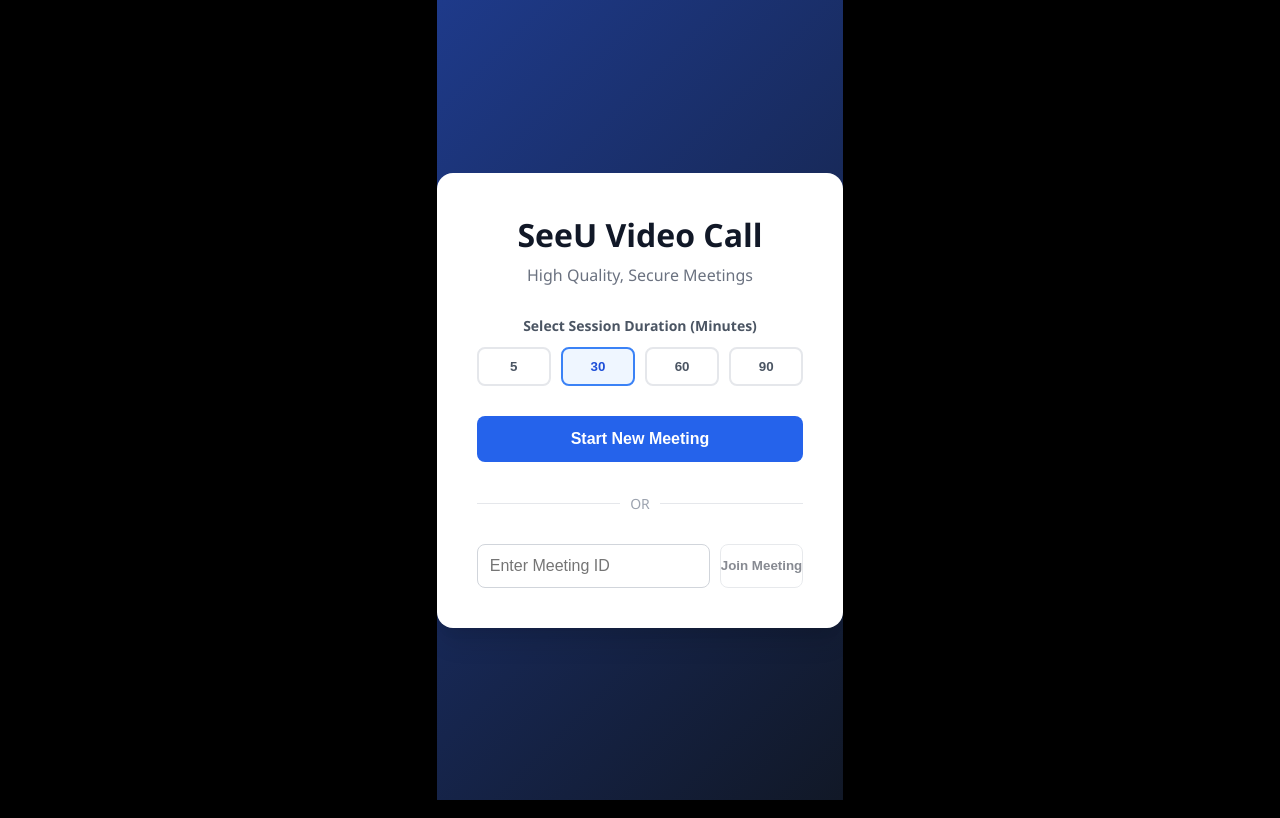
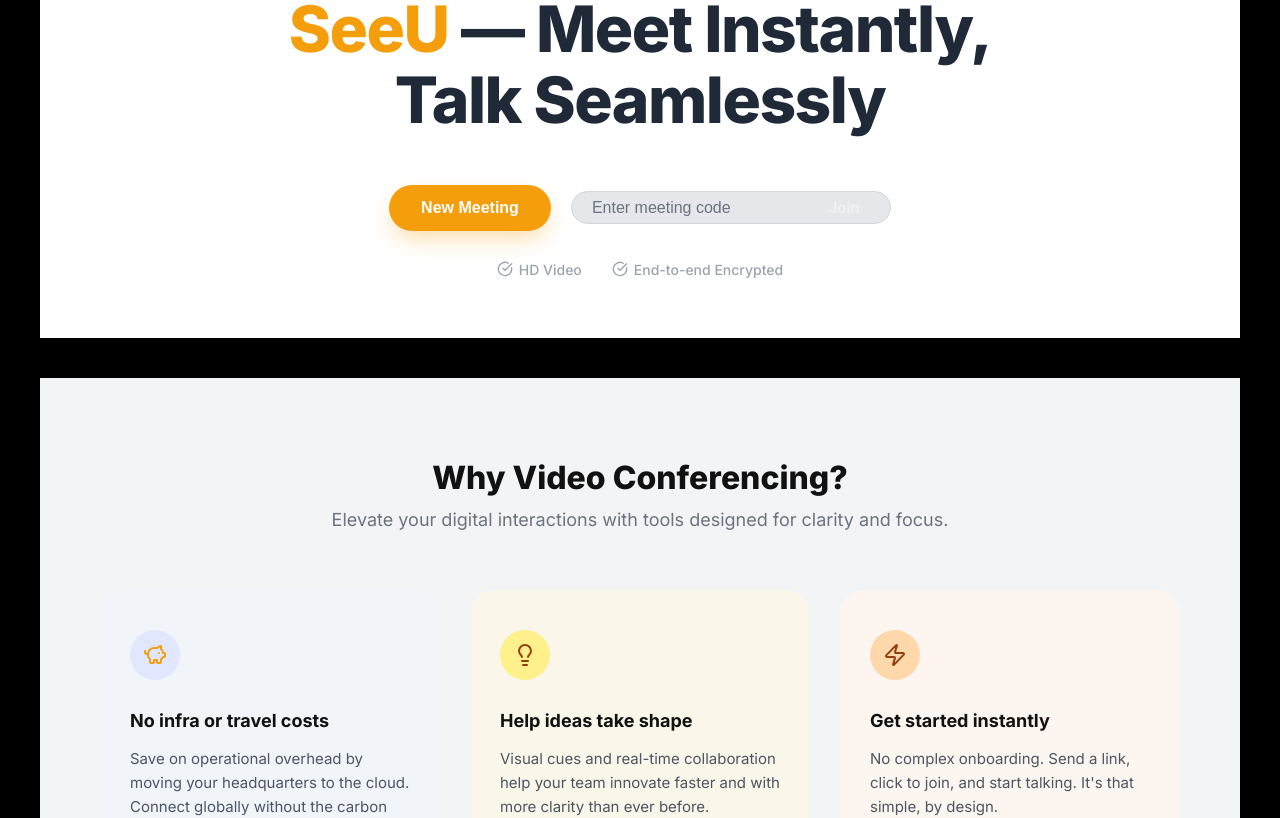
Before and after one commit to Anirudh-Chakraborty/Seeu-VideoCall, a React (Vite) app in the folder frontend/: page / in a window 1280 px wide. Shown: the top 818 px of the page. Built offline with nearby package versions, Linux system fonts and the light colour scheme.

Commit message:
Landing page work started

```diff
--- a/frontend/src/components/LandingPage.jsx
+++ b/frontend/src/components/LandingPage.jsx
@@ -1,14 +1,16 @@
 import React, { useState } from 'react';
 import { useNavigate } from 'react-router-dom';
 import { createMeeting, joinMeeting } from '../utils/api';
+import { CheckCircle, PiggyBank, Lightbulb, Zap } from 'lucide-react';
 import '../styles/LandingPage.css';
 
 const LandingPage = () => {
   const [meetingId, setMeetingId] = useState('');
-  const [duration, setDuration] = useState(30);
   const [isJoining, setIsJoining] = useState(false);
   const [error, setError] = useState('');
   const navigate = useNavigate();
+
+  const duration = 30; // Defaulting duration as per new UI
 
   const handleCreate = async () => {
     setIsJoining(true);
@@ -45,61 +47,89 @@
     }
   };
 
-  const durations = [5, 30, 60, 90];
+  return (
+    <div className="landing-wrapper">
+      {/* Navbar */}
+      <nav className="navbar">
+        <div className="logo-section">
+          <h2>SeeU</h2>
+        </div>
+        <div className="nav-links">
+          <a href="#" className="active">Meetings</a>
+          <a href="#">Recordings</a>
+          <a href="#">Schedule</a>
+        </div>
+        <div className="nav-actions">
+          <button className="nav-btn" onClick={handleCreate} disabled={isJoining}>New Meeting</button>
+        </div>
+      </nav>
 
-  return (
-    <div className="landing-container">
-      <div className="landing-card">
-        <h1>SeeU Video Call</h1>
-        <p className="subtitle">High Quality, Secure Meetings</p>
+      {/* Hero Section */}
+      <main className="hero-section">
+        <h1 className="hero-title">
+          <span className="brand-highlight">SeeU</span> — Meet Instantly, Talk Seamlessly
+        </h1>
 
         {error && <div className="error-alert">{error}</div>}
 
-        <div className="duration-selector">
-          <h3>Select Session Duration (Minutes)</h3>
-          <div className="duration-buttons">
-            {durations.map((mins) => (
-              <button
-                key={mins}
-                className={duration === mins ? 'selected' : ''}
-                onClick={() => setDuration(mins)}
-              >
-                {mins}
-              </button>
-            ))}
+        <div className="hero-actions">
+          <button className="primary-hero-btn" onClick={handleCreate} disabled={isJoining}>
+            New Meeting
+          </button>
+
+          <div className="join-input-group">
+            <input
+              type="text"
+              placeholder="Enter meeting code"
+              value={meetingId}
+              onChange={(e) => setMeetingId(e.target.value)}
+              onKeyDown={(e) => { if(e.key === 'Enter') handleJoin() }}
+            />
+            <button className="join-btn" onClick={handleJoin} disabled={isJoining || !meetingId}>
+              Join
+            </button>
           </div>
         </div>
 
-        <div className="actions">
-          <div className="create-section">
-            <button
-              className="primary-btn"
-              onClick={handleCreate}
-              disabled={isJoining}
-            >
-              Start New Meeting
-            </button>
+        <div className="hero-badges">
+          <span><CheckCircle size={16} /> HD Video</span>
+          <span><CheckCircle size={16} /> End-to-end Encrypted</span>
+        </div>
+      </main>
+
+      {/* Features Section */}
+      <section className="features-section">
+        <div className="features-header">
+          <h2>Why Video Conferencing?</h2>
+          <p>Elevate your digital interactions with tools designed for clarity and focus.</p>
+        </div>
+
+        <div className="features-grid">
+          <div className="feature-card bg-blue">
+            <div className="icon-wrapper circle-blue">
+              <PiggyBank className="icon-orange" size={24} />
+            </div>
+            <h3>No infra or travel costs</h3>
+            <p>Save on operational overhead by moving your headquarters to the cloud. Connect globally without the carbon footprint.</p>
           </div>
 
-          <div className="divider"><span>OR</span></div>
+          <div className="feature-card bg-yellow">
+            <div className="icon-wrapper circle-yellow">
+              <Lightbulb className="icon-brown" size={24} />
+            </div>
+            <h3>Help ideas take shape</h3>
+            <p>Visual cues and real-time collaboration help your team innovate faster and with more clarity than ever before.</p>
+          </div>
 
-          <div className="join-section">
-            <input
-              type="text"
-              placeholder="Enter Meeting ID"
-              value={meetingId}
-              onChange={(e) => setMeetingId(e.target.value)}
-            />
-            <button
-              className="secondary-btn"
-              onClick={handleJoin}
-              disabled={isJoining || !meetingId}
-            >
-              Join Meeting
-            </button>
+          <div className="feature-card bg-orange">
+             <div className="icon-wrapper circle-orange">
+              <Zap className="icon-brown" size={24} />
+            </div>
+            <h3>Get started instantly</h3>
+            <p>No complex onboarding. Send a link, click to join, and start talking. It's that simple, by design.</p>
           </div>
         </div>
-      </div>
+      </section>
     </div>
   );
 };
--- a/frontend/src/styles/LandingPage.css
+++ b/frontend/src/styles/LandingPage.css
@@ -1,171 +1,341 @@
-.landing-container {
+@import url('https://fonts.googleapis.com/css2?family=Inter:wght@400;500;600;700;800&display=swap');
+
+body {
+  margin: 0;
+  font-family: 'Inter', -apple-system, BlinkMacSystemFont, 'Segoe UI', Roboto, Helvetica, Arial, sans-serif;
+  background-color: #fafafa;
+}
+
+.landing-wrapper {
+  display: flex;
+  flex-direction: column;
   min-height: 100vh;
+  width: 100%;
+}
+
+/* Navbar */
+.navbar {
   display: flex;
+  justify-content: space-between;
+  align-items: center;
+  padding: 20px 5%;
+  background: white;
+  margin-bottom: 20px;
+}
+
+.logo-section h2 {
+  font-size: 24px;
+  font-weight: 800;
+  margin: 0;
+  color: #111;
+  letter-spacing: -0.5px;
+}
+
+.nav-links {
+  display: flex;
+  gap: 30px;
+}
+
+.nav-links a {
+  text-decoration: none;
+  font-weight: 500;
+  font-size: 15px;
+  color: #6b7280;
+  position: relative;
+  transition: color 0.2s ease;
+}
+
+.nav-links a:hover {
+  color: #111;
+}
+
+.nav-links a.active {
+  color: #f59e0b;
+}
+
+.nav-links a.active::after {
+  content: '';
+  position: absolute;
+  bottom: -4px;
+  left: 0;
+  width: 100%;
+  height: 2px;
+  background-color: #f59e0b;
+  border-radius: 2px;
+}
+
+.nav-btn {
+  background-color: #f59e0b;
+  color: white;
+  border: none;
+  border-radius: 50px;
+  padding: 10px 24px;
+  font-weight: 600;
+  font-size: 15px;
+  cursor: pointer;
+  transition: transform 0.2s, background-color 0.2s;
+}
+
+.nav-btn:hover {
+  background-color: #d97706;
+  transform: translateY(-1px);
+}
+
+.nav-btn:disabled {
+  opacity: 0.7;
+  cursor: not-allowed;
+}
+
+/* Hero Section */
+.hero-section {
+  flex: 1;
+  display: flex;
+  flex-direction: column;
   align-items: center;
   justify-content: center;
-  background: linear-gradient(135deg, #1e3a8a 0%, #111827 100%);
-  font-family: 'Segoe UI', Tahoma, Geneva, Verdana, sans-serif;
+  text-align: center;
+  padding: 60px 5%;
+  background: white;
 }
 
-.landing-card {
-  background: white;
-  padding: 40px;
-  border-radius: 16px;
-  box-shadow: 0 20px 25px -5px rgba(0, 0, 0, 0.1), 0 10px 10px -5px rgba(0, 0, 0, 0.04);
-  width: 100%;
-  max-width: 480px;
-  text-align: center;
+.hero-title {
+  font-size: 64px;
+  font-weight: 800;
+  color: #1f2937;
+  max-width: 800px;
+  line-height: 1.1;
+  margin-bottom: 50px;
+  letter-spacing: -1.5px;
 }
 
-.landing-card h1 {
-  color: #111827;
-  font-size: 32px;
-  margin-top: 0;
-  margin-bottom: 8px;
-}
-
-.subtitle {
-  color: #6b7280;
-  margin-bottom: 30px;
+.brand-highlight {
+  color: #f59e0b;
 }
 
 .error-alert {
   background-color: #fef2f2;
   color: #dc2626;
-  padding: 12px;
+  padding: 12px 24px;
   border-radius: 8px;
-  margin-bottom: 20px;
-  border: 1px solid #fecaca;
+  margin-bottom: 24px;
+  font-weight: 500;
 }
 
-.duration-selector {
+.hero-actions {
+  display: flex;
+  align-items: center;
+  justify-content: center;
+  gap: 20px;
   margin-bottom: 30px;
+  flex-wrap: wrap;
 }
 
-.duration-selector h3 {
-  font-size: 14px;
-  color: #4b5563;
-  margin-bottom: 12px;
+.primary-hero-btn {
+  background-color: #f59e0b;
+  color: white;
+  border: none;
+  border-radius: 50px;
+  padding: 14px 32px;
+  font-weight: 700;
+  font-size: 16px;
+  cursor: pointer;
+  box-shadow: 0 10px 25px -5px rgba(245, 158, 11, 0.4);
+  transition: transform 0.2s, background-color 0.2s;
 }
 
-.duration-buttons {
-  display: flex;
-  justify-content: space-between;
-  gap: 10px;
+.primary-hero-btn:hover:not(:disabled) {
+  background-color: #d97706;
+  transform: translateY(-2px);
 }
 
-.duration-buttons button {
-  flex: 1;
-  padding: 10px;
-  border: 2px solid #e5e7eb;
-  background: white;
-  border-radius: 8px;
-  cursor: pointer;
-  font-weight: bold;
-  color: #4b5563;
-  transition: all 0.2s;
-}
-
-.duration-buttons button:hover {
-  border-color: #93c5fd;
-  color: #2563eb;
-}
-
-.duration-buttons button.selected {
-  background-color: #eff6ff;
-  border-color: #3b82f6;
-  color: #1d4ed8;
-}
-
-.actions {
-  display: flex;
-  flex-direction: column;
-  gap: 20px;
-}
-
-.primary-btn {
-  width: 100%;
-  padding: 14px;
-  background-color: #2563eb;
-  color: white;
-  border: none;
-  border-radius: 8px;
-  font-size: 16px;
-  font-weight: 600;
-  cursor: pointer;
-  transition: background-color 0.2s;
-}
-
-.primary-btn:hover {
-  background-color: #1d4ed8;
-}
-
-.primary-btn:disabled {
+.primary-hero-btn:disabled {
   opacity: 0.7;
   cursor: not-allowed;
 }
 
-.divider {
-  position: relative;
-  text-align: center;
-  margin: 10px 0;
+.join-input-group {
+  display: flex;
+  align-items: center;
+  background-color: #e5e7eb;
+  border-radius: 50px;
+  padding: 6px 6px 6px 20px;
+  width: 320px;
+  border: 1px solid #d1d5db;
 }
 
-.divider::before {
-  content: "";
-  position: absolute;
-  top: 50%;
-  left: 0;
-  right: 0;
-  border-top: 1px solid #e5e7eb;
-  z-index: 1;
+.join-input-group input {
+  flex: 1;
+  border: none;
+  background: transparent;
+  font-size: 16px;
+  outline: none;
+  color: #374151;
 }
 
-.divider span {
-  position: relative;
-  background: white;
-  padding: 0 10px;
-  color: #9ca3af;
-  font-size: 14px;
-  z-index: 2;
+.join-input-group input::placeholder {
+  color: #6b7280;
 }
 
-.join-section {
-  display: flex;
-  gap: 10px;
+.join-btn {
+  background: transparent;
+  border: none;
+  color: #f59e0b;
+  font-weight: 700;
+  font-size: 16px;
+  padding: 8px 16px;
+  cursor: pointer;
+  border-radius: 50px;
+  transition: color 0.2s;
 }
 
-.join-section input {
-  flex: 2;
-  padding: 12px;
-  border: 1px solid #d1d5db;
-  border-radius: 8px;
-  font-size: 16px;
+.join-btn:hover:not(:disabled) {
+  color: #d97706;
+  background: rgba(245, 158, 11, 0.1);
 }
 
-.join-section input:focus {
-  outline: none;
-  border-color: #3b82f6;
-  box-shadow: 0 0 0 3px rgba(59, 130, 246, 0.1);
-}
-
-.secondary-btn {
-  flex: 1;
-  background-color: white;
-  color: #111827;
-  border: 1px solid #d1d5db;
-  border-radius: 8px;
-  font-weight: 600;
-  cursor: pointer;
-  transition: all 0.2s;
-}
-
-.secondary-btn:hover:not(:disabled) {
-  background-color: #f9fafb;
-  border-color: #9ca3af;
-}
-
-.secondary-btn:disabled {
+.join-btn:disabled {
   opacity: 0.5;
   cursor: not-allowed;
 }
+
+.hero-badges {
+  display: flex;
+  gap: 30px;
+  color: #9ca3af;
+  font-size: 14px;
+  font-weight: 500;
+}
+
+.hero-badges span {
+  display: flex;
+  align-items: center;
+  gap: 6px;
+}
+
+/* Features Section */
+.features-section {
+  padding: 80px 5%;
+  background-color: #f3f4f6;
+  margin-top: 40px;
+}
+
+.features-header {
+  text-align: center;
+  margin-bottom: 60px;
+}
+
+.features-header h2 {
+  font-size: 32px;
+  font-weight: 800;
+  color: #111;
+  margin-bottom: 12px;
+}
+
+.features-header p {
+  font-size: 18px;
+  color: #6b7280;
+}
+
+.features-grid {
+  display: grid;
+  grid-template-columns: repeat(3, 1fr);
+  gap: 30px;
+  max-width: 1200px;
+  margin: 0 auto;
+}
+
+.feature-card {
+  padding: 40px 30px;
+  border-radius: 24px;
+  text-align: left;
+}
+
+.feature-card h3 {
+  font-size: 18px;
+  font-weight: 700;
+  color: #111;
+  margin-bottom: 16px;
+  margin-top: 30px;
+}
+
+.feature-card p {
+  color: #4b5563;
+  line-height: 1.6;
+  font-size: 15px;
+}
+
+.icon-wrapper {
+  width: 50px;
+  height: 50px;
+  display: inline-flex;
+  align-items: center;
+  justify-content: center;
+  border-radius: 50%;
+}
+
+.icon-orange { color: #f59e0b; }
+.icon-brown { color: #92400e; }
+
+/* Custom Colors for Cards based on image */
+.bg-blue { background-color: #f1f5fa; }
+.circle-blue { background-color: #e0e7ff; }
+
+.bg-yellow { background-color: #faf6ea; }
+.circle-yellow { background-color: #fef08a; }
+
+.bg-orange { background-color: #fdf5ef; }
+.circle-orange { background-color: #fed7aa; }
+
+/* Responsive Design */
+@media (max-width: 900px) {
+  .hero-title {
+    font-size: 48px;
+  }
+
+  .features-grid {
+    grid-template-columns: repeat(2, 1fr);
+  }
+}
+
+@media (max-width: 768px) {
+  /* Minimalist top nav for mobile */
+  .nav-links {
+    display: none;
+  }
+
+  .hero-title {
+    font-size: 36px;
+    margin-bottom: 30px;
+  }
+
+  .hero-actions {
+    flex-direction: column;
+    gap: 15px;
+  }
+
+  .primary-hero-btn {
+    width: 100%;
+    max-width: 320px;
+  }
+
+  .join-input-group {
+    width: 100%;
+    max-width: 320px;
+    box-sizing: border-box;
+  }
+
+  .hero-badges {
+    flex-direction: column;
+    gap: 10px;
+    align-items: center;
+    margin-top: 15px;
+  }
+
+  .features-grid {
+    grid-template-columns: 1fr;
+  }
+
+  .feature-card {
+    padding: 30px 24px;
+  }
+}
```
